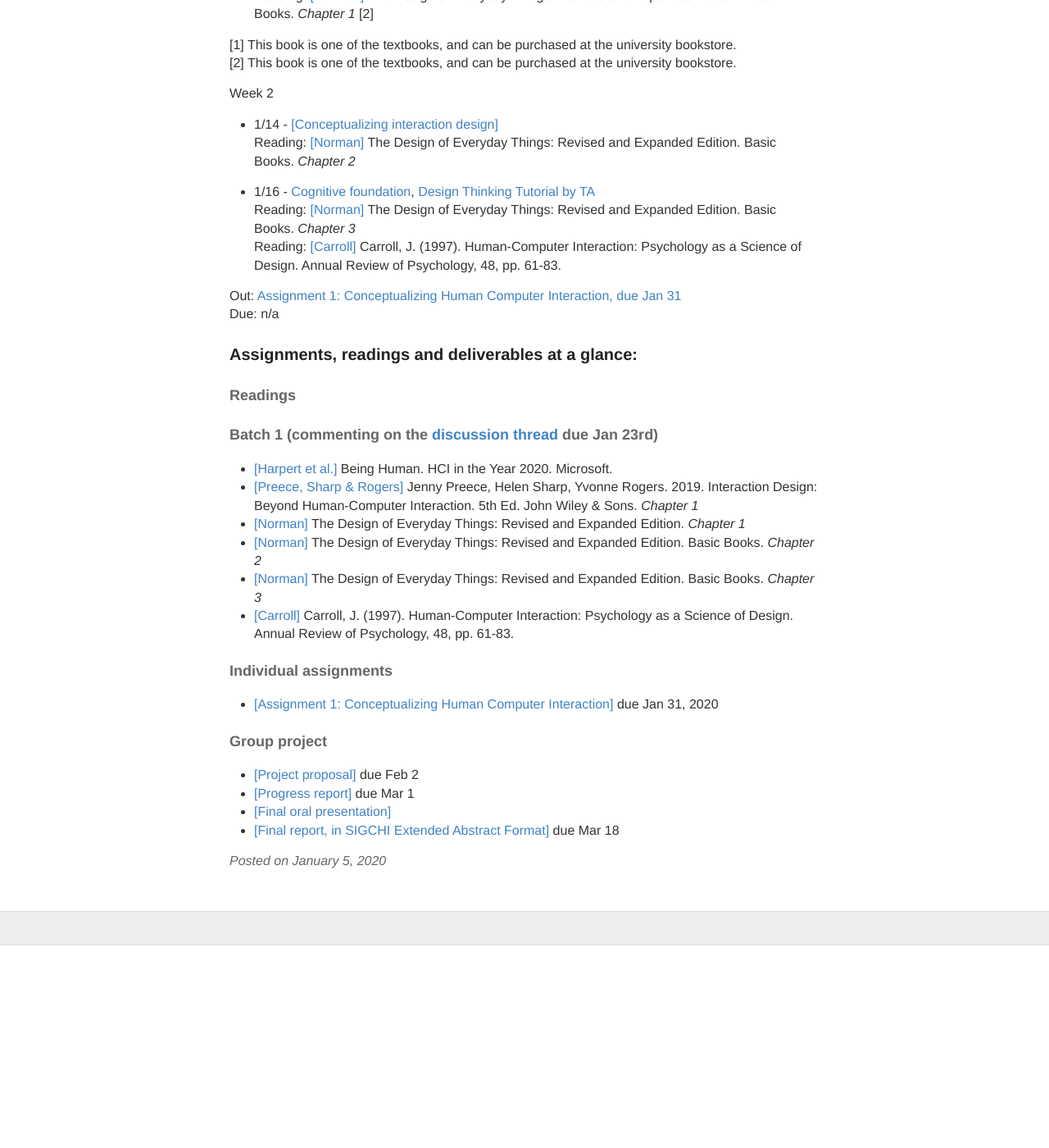
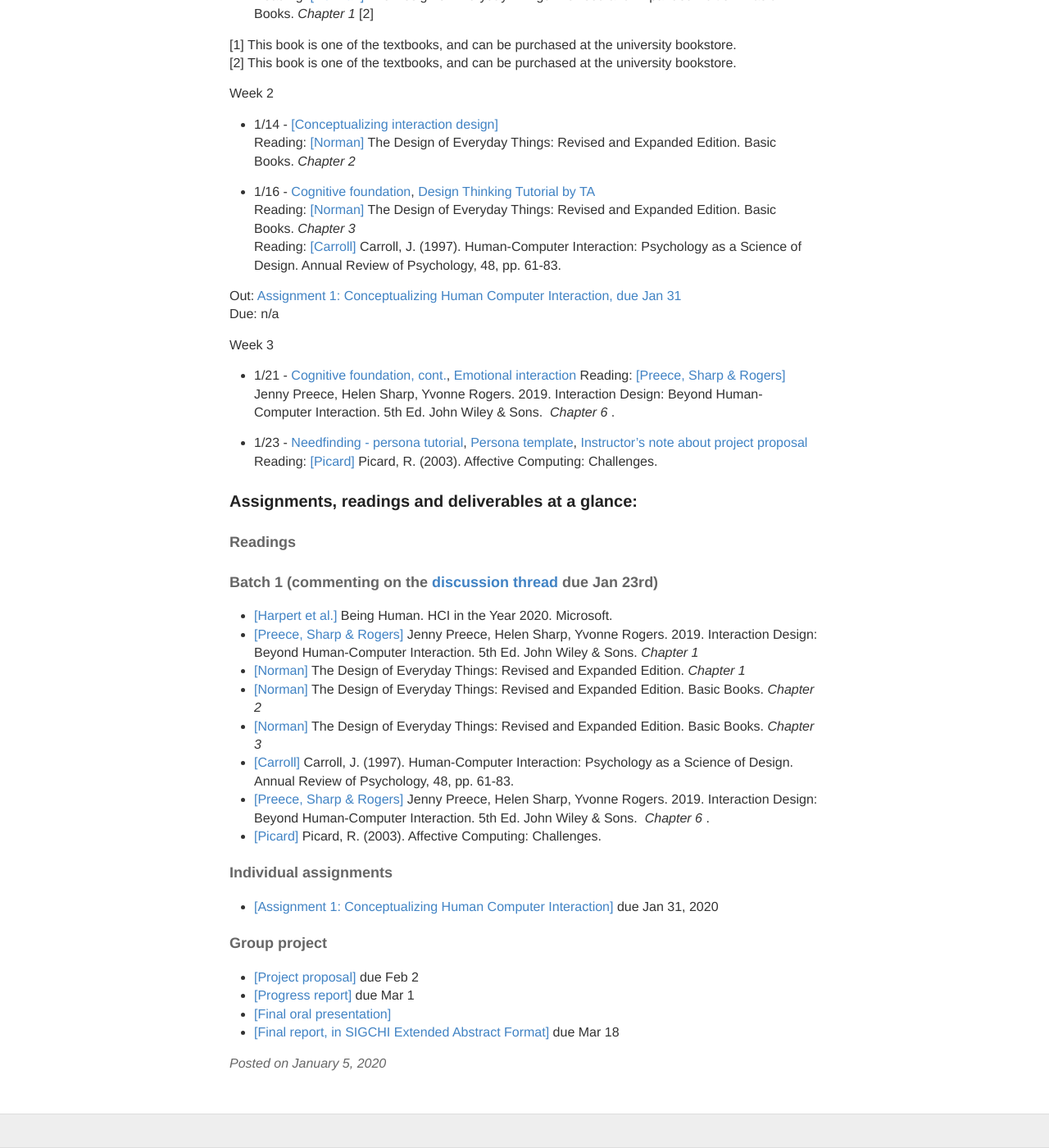
Before and after one commit to hciwang/hciwang.github.io, a Jekyll site: the page built from _posts/2020-1-5-lectures.md, in a window 1280 px wide and 1400 px high, scrolled down 527 px. Shown: the whole window at 82% size. Built offline with Jekyll 4.4.1, drawn with Linux system fonts in a browser that asks for light colours; before the commit the page ends 1680 px from its top, so only the background shows below that.

Commit message:
Update 2020-1-5-lectures.md

```diff
--- a/_posts/2020-1-5-lectures.md
+++ b/_posts/2020-1-5-lectures.md
@@ -29,6 +29,13 @@ Out: [Assignment 1: Conceptualizing Human Computer Interaction, due Jan 31](http
 Due: n/a
 
 
+Week 3
+- 1/21 - [Cognitive foundation, cont.](https://canvas.ucdavis.edu/courses/413583/files/folder/Lectures?preview=7584449), [Emotional interaction]()
+Reading: [[Preece, Sharp & Rogers]](http://www.id-book.com/) Jenny Preece, Helen Sharp, Yvonne Rogers. 2019. Interaction Design: Beyond Human-Computer Interaction. 5th Ed. John Wiley & Sons.  *Chapter 6* .
+
+- 1/23 - [Needfinding - persona tutorial](), [Persona template](https://asinthecity.com/2011/05/13/explaining-personas-used-in-ux-design-%E2%80%93-part-2/),  [Instructor's note about project proposal]()
+Reading: [[Picard]](https://affect.media.mit.edu/pdfs/03.picard.pdf) Picard, R. (2003). Affective Computing: Challenges.
+
 
 
 
@@ -42,6 +49,8 @@ Due: n/a
 - [[Norman]](https://www.basicbooks.com/titles/don-norman/the-design-of-everyday-things/9780465050659/) The Design of Everyday Things: Revised and Expanded Edition. Basic Books. *Chapter 2*
 - [[Norman]](https://www.basicbooks.com/titles/don-norman/the-design-of-everyday-things/9780465050659/) The Design of Everyday Things: Revised and Expanded Edition. Basic Books. *Chapter 3*
 - [[Carroll]](https://canvas.ucdavis.edu/courses/413583/files/folder/Readings?preview=7584433) Carroll, J. (1997). Human-Computer Interaction: Psychology as a Science of Design. Annual Review of Psychology, 48, pp. 61-83.
+- [[Preece, Sharp & Rogers]](http://www.id-book.com/) Jenny Preece, Helen Sharp, Yvonne Rogers. 2019. Interaction Design: Beyond Human-Computer Interaction. 5th Ed. John Wiley & Sons.  *Chapter 6* .
+- [[Picard]](https://affect.media.mit.edu/pdfs/03.picard.pdf) Picard, R. (2003). Affective Computing: Challenges.
 
 
 
```
